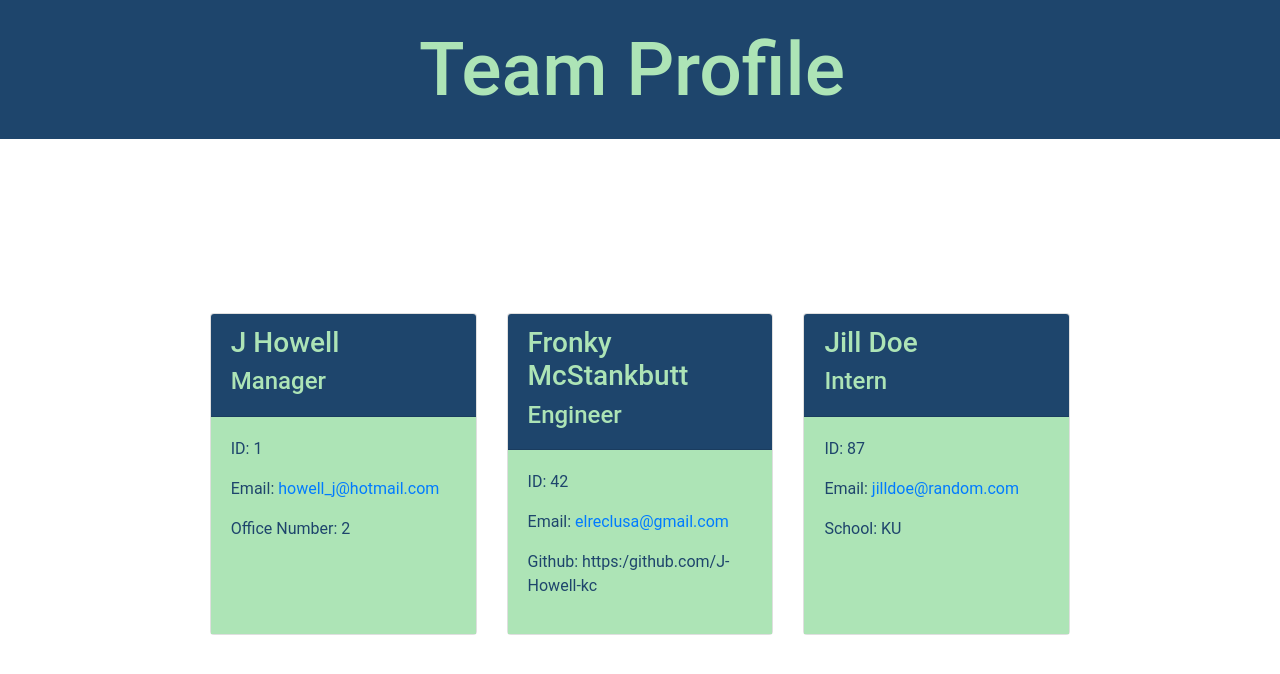
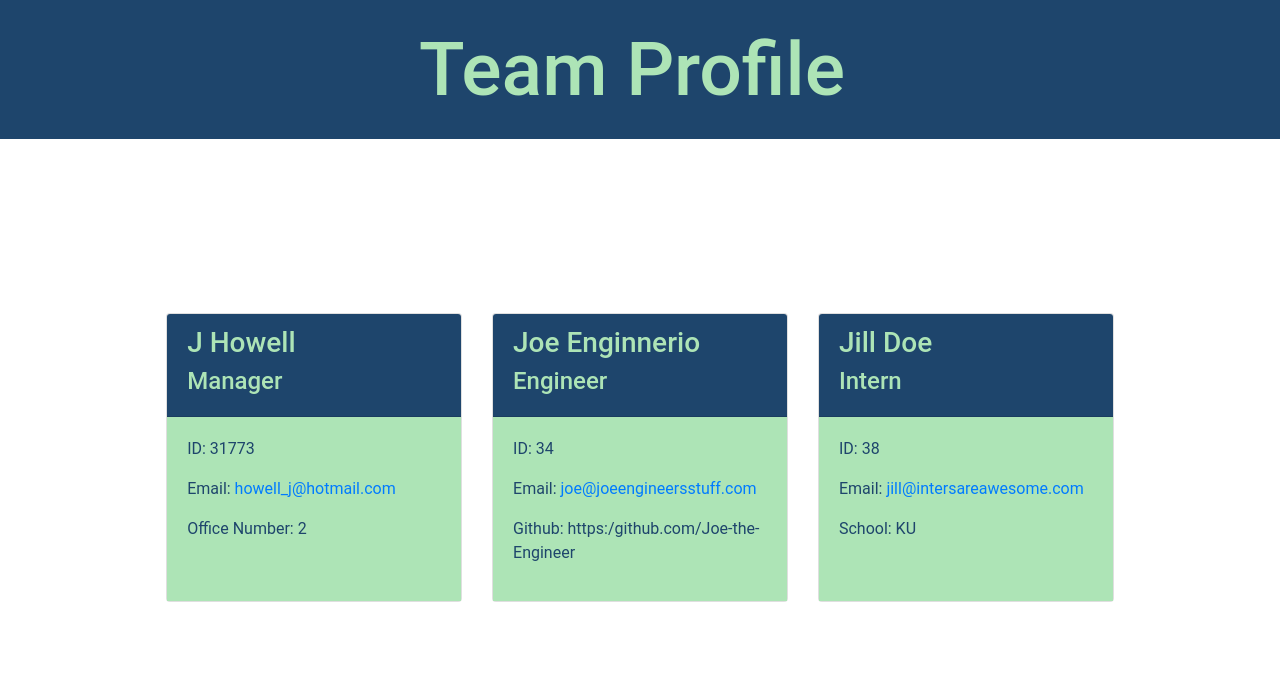
Before and after one commit to J-Howell-kc/Team-Profile-Generator, a website: page index.html in a window 1280 px wide. Drawn offline with nearby package versions, Linux system fonts and the light colour scheme.

Commit message:
Includes sample index.html file

```diff
--- a/index.html
+++ b/index.html
@@ -29,7 +29,7 @@
     </div>
 
     <div class = "card-body">
-    <p class = "id"> ID: 1</p>
+    <p class = "id"> ID: 31773</p>
     <p class = "email">Email: <a href="mailto:howell_j@hotmail.com">howell_j@hotmail.com</a></p>
     <p class = "office number" >Office Number: 2</p>
     </div>
@@ -39,14 +39,14 @@
       <div class = "col-4 mt-4">
       <div class = "card h-100">
       <div class = "card-header">
-      <h3>Fronky McStankbutt</h3>
+      <h3>Joe Enginnerio</h3>
       <h4>Engineer</h4>
       </div>
 
       <div class = "card-body">
-      <p class = "id"> ID: 42</p>
-      <p class = "email">Email: <a href="mailto:elreclusa@gmail.com">elreclusa@gmail.com</a></p>
-      <p class = "gitHub" >Github: https:/github.com/J-Howell-kc</p>
+      <p class = "id"> ID: 34</p>
+      <p class = "email">Email: <a href="mailto:joe@joeengineersstuff.com">joe@joeengineersstuff.com</a></p>
+      <p class = "gitHub" >Github: https:/github.com/Joe-the-Engineer</p>
       </div>
       </div>
       </div>
@@ -59,8 +59,8 @@
       </div>
 
       <div class = "card-body">
-      <p class = "id"> ID: 87</p>
-      <p class = "email">Email: <a href="mailto:jilldoe@random.com">jilldoe@random.com</a></p>
+      <p class = "id"> ID: 38</p>
+      <p class = "email">Email: <a href="mailto:jill@intersareawesome.com">jill@intersareawesome.com</a></p>
       <p class = "school" >School: KU</p>
       </div>
       </div>
```
